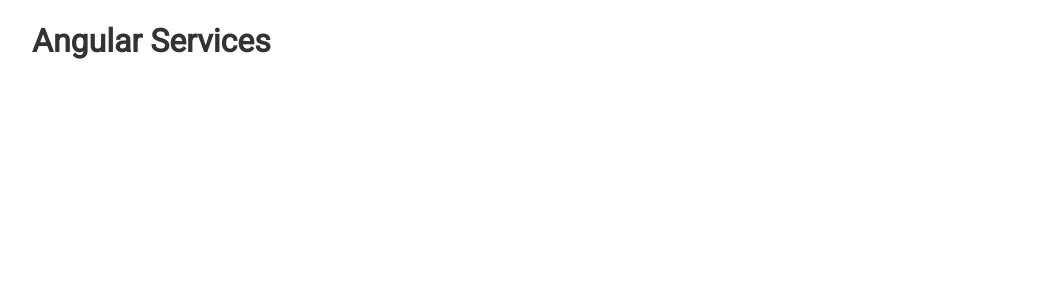
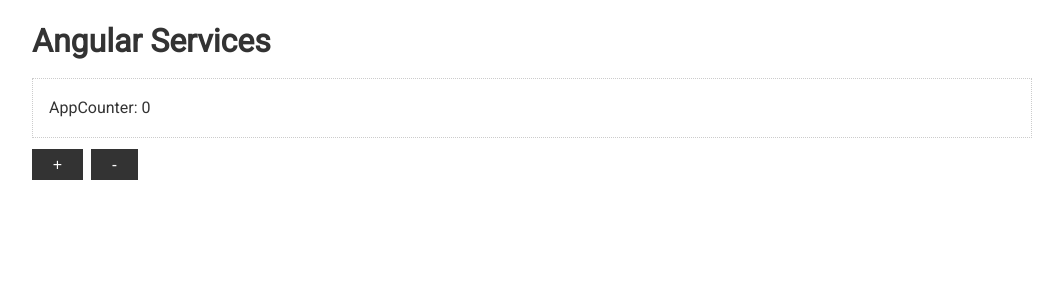
Before and after one commit to matviiko/angularLessons, an Angular app: page / in a window 1280 px wide. Shown: the top 300 px of the page, without its empty margins (108-1171 px from the left). Built offline with nearby package versions, Linux system fonts and the light colour scheme.

Commit message:
create service counter.service.ts

```diff
--- a/src/app/app.component.html
+++ b/src/app/app.component.html
@@ -1,6 +1,7 @@
 <div class="container">
     <h1>Angular Services</h1>
 
-
-
+    <div class="card">AppCounter: {{appCounterService.counter}}</div>
+    <button class="btn" (click)="appCounterService.increase()" >+</button>
+    <button class="btn" (click)="appCounterService.decrease()" >-</button>
 </div>
--- a/src/app/app.component.ts
+++ b/src/app/app.component.ts
@@ -1,4 +1,5 @@
 import { Component } from '@angular/core';
+import {CounterService} from "./services/counter.service";
 
 @Component({
   selector: 'app-root',
@@ -7,7 +8,8 @@
 })
 export class AppComponent {
 
-
+  constructor(private appCounterService: CounterService) {
+  }
 
 
 
--- /dev/null
+++ b/src/app/services/counter.service.ts
@@ -0,0 +1,18 @@
+import { Injectable } from '@angular/core';
+
+@Injectable({
+  providedIn: 'root'
+})
+export class CounterService {
+
+  counter = 0
+
+  increase()  {
+    this.counter++
+  }
+
+  decrease()  {
+    this.counter--
+  }
+
+}
```
